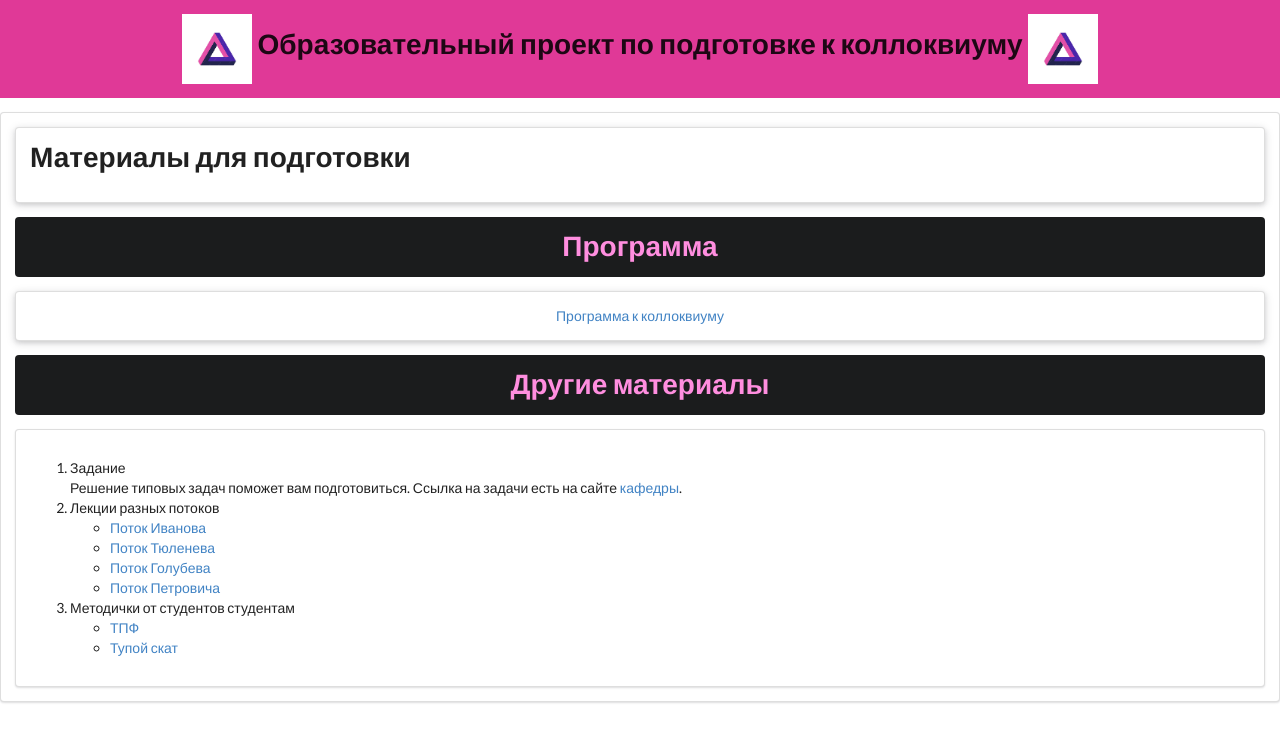
After one commit to linkova-tetiana/math_analysis_site, a Django app: template templates/materials.html in a window 1280 px wide. The commit adds this page. Shown: the top 742 px of the page. Run offline with Django 4.2, Linux system fonts and the light colour scheme; the template is opened without the code that fills it, so the values that code supplies are empty.

Commit message:
Добавлена страница с материалами подготовки.

```diff
--- /dev/null
+++ b/templates/materials.html
@@ -0,0 +1,60 @@
+{% extends "base_page.html" %}
+
+{% block page-title %}
+Материалы для подготовки
+{% endblock %}
+
+{% block page-lead %}
+{% endblock %}
+
+{% block content %}
+<div class="ui inverted center aligned raised segment">
+  <h1 class="ui pink inverted huge header">Программа</h1>
+</div>
+<div class="ui raised center aligned segment">
+<object
+  class="pdf_example"
+  type="application/pdf"
+  data="static/program.pdf"
+  width="800"
+  height="800"
+>
+  <a href="static/program.pdf">Программа к коллоквиуму</a>
+</object>
+</div>
+
+<div class="ui inverted center aligned raised segment">
+  <h1 class="ui pink inverted huge header">Другие материалы</h1>
+</div>
+
+<div class="ui segment">
+
+        <ol type="1">
+            <li> Задание
+                <p>
+                Решение типовых задач поможет вам подготовиться. Ссылка на задачи есть на сайте <a href="https://old.mipt.ru/education/chair/mathematics/process/zima/progs23.php">
+                кафедры</a>.
+                </p>
+            </li>
+            <li> Лекции разных потоков
+                <ul>
+                    <li><a href="https://www.youtube.com/playlist?list=PLthfp5exSWEr0uO1NZu-jUdx06NF6PO3A">
+                        Поток Иванова</a></li>
+                    <li><a href="https://www.youtube.com/playlist?list=PLthfp5exSWErnSpIish59VJyC5lSKnKMp">
+                        Поток Тюленева</a></li>
+                    <li><a href="https://www.youtube.com/playlist?list=PLthfp5exSWEqUgni0Yqmj8Q-P8coWGCIB">
+                        Поток Голубева</a></li>
+                    <li><a href="https://www.youtube.com/playlist?list=PLocvKxfon41UMdduSk5yx--JjZWZG7yfc">
+                        Поток Петровича</a></li>
+                </ul>
+             <li> Методички от студентов студентам
+                <ul>
+                    <li><a href="https://vk.com/t_p_phystech">
+                        ТПФ</a></li>
+                    <li><a href="https://vk.com/tupoy_skat">
+                        Тупой скат</a></li>
+                </ul>
+            </li>
+        </ol>
+</div>
+{% endblock %}
--- a/templates/term_add.html
+++ b/templates/term_add.html
@@ -15,7 +15,6 @@
         <div class="ui violet top attached button" tabindex="0">
             <h3>Задать вопрос анонимно</h3>
         </div>
-
 </a>
 
 <div class="ui attached raised segment" id="term-form">
```
Also changed, not shown: data/terms.csv (+2 -21 lines), templates/index.html (+9 -9 lines).
